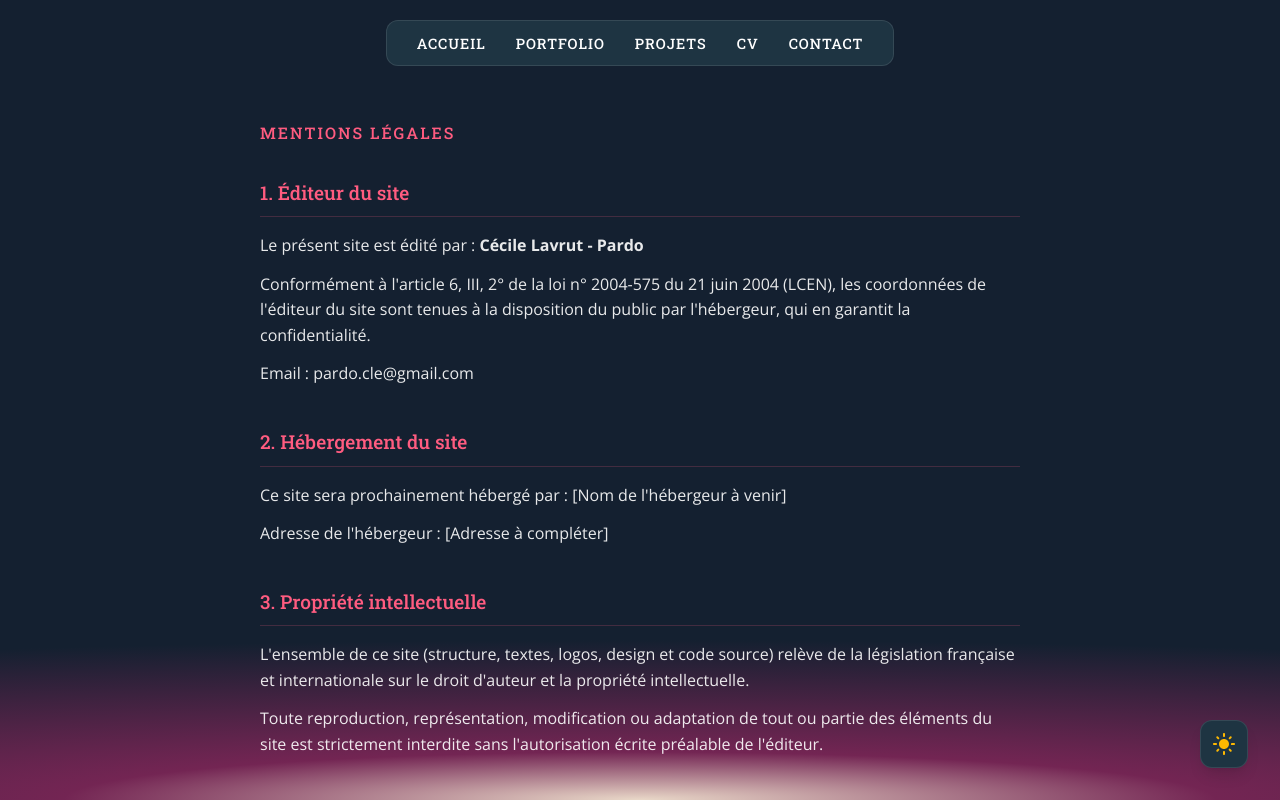
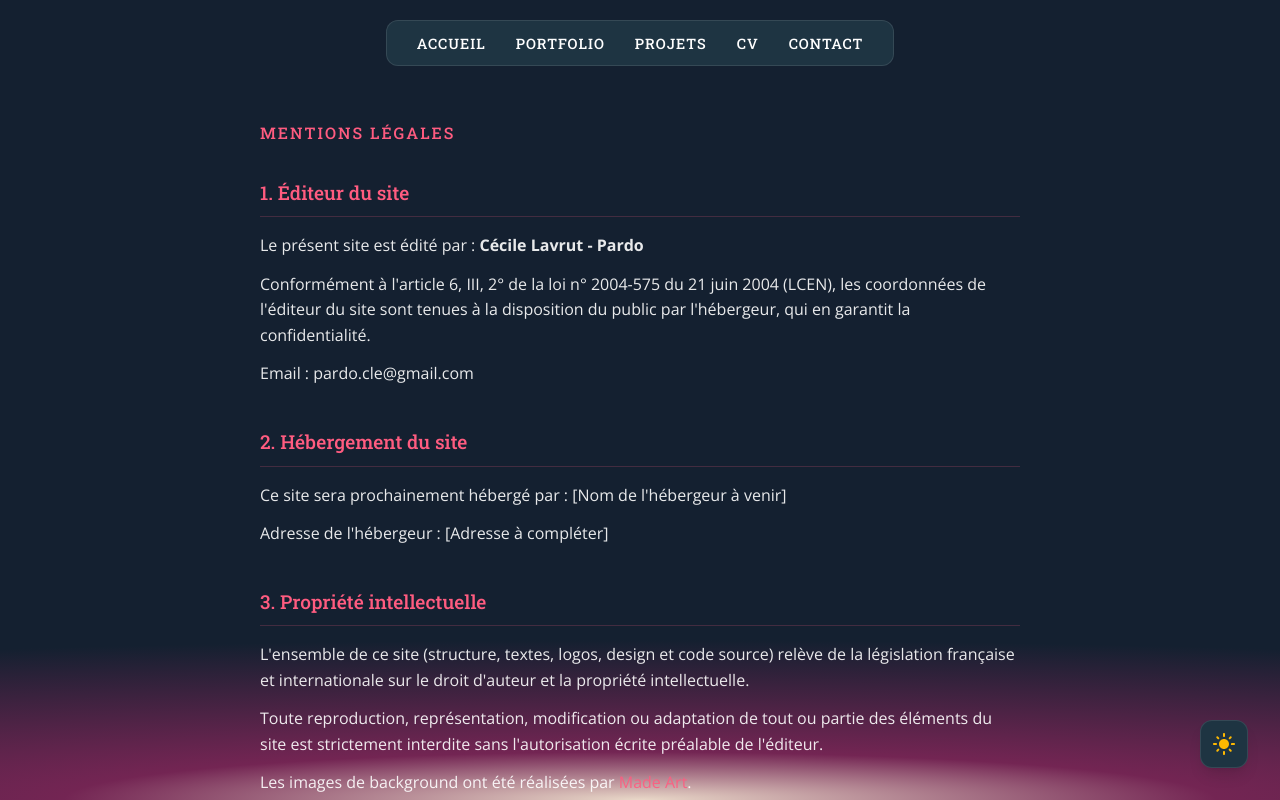
Before and after one commit to cecilepardo/project___portfolio2026, a React app: page /LegalMentions in a window 1280 px wide. Shown: the top 800 px of the page. Built offline with nearby package versions, Linux system fonts and the light colour scheme; the HTML template or start-up script is replaced by a standard one.

Commit message:
add credits for illustrations in legal mentions

```diff
--- a/src/pages/LegalMentions.tsx
+++ b/src/pages/LegalMentions.tsx
@@ -39,6 +39,18 @@ const MentionsLegales = () => {
 					ou partie des éléments du site est strictement interdite sans
 					l'autorisation écrite préalable de l'éditeur.
 				</p>
+				<p>
+  Les images de background ont été réalisées par{" "}
+    <a
+      href="https://2d.fr"
+      target="_blank"
+      rel="noopener noreferrer"
+			style={{ color: "#ff5c80" }}
+    >
+      Made Art
+    </a>
+  .
+</p>
 			</section>
 
 			<section className={styles.section}>
```
